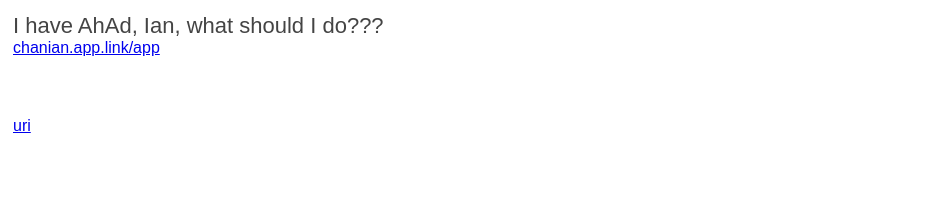
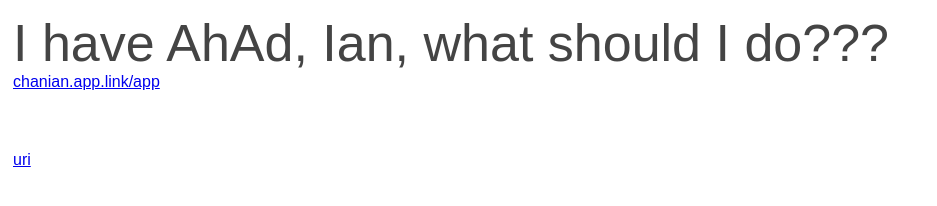
Before and after one commit to chanian/chanian.github.com, a plain HTML site: page a/index.html in a window 1280 px wide. Shown: the whole page, without its empty margins (0-937 px from the left). Drawn offline with Linux system fonts and the light colour scheme.

Commit message:
Update index.html

```diff
--- a/a/index.html
+++ b/a/index.html
@@ -14,7 +14,7 @@
 	</style>
 </head>
 <body>
-	<div style="font-size:22px">I have AhAd, Ian, what should I do???</div>
+	<div style="font-size:52px">I have AhAd, Ian, what should I do???</div>
 	<div><a href="https://chanian.app.link/app">chanian.app.link/app</a></div>
 
 	<div style="margin-top:60px"><a href="bbcalc://">uri</a></div>
```
